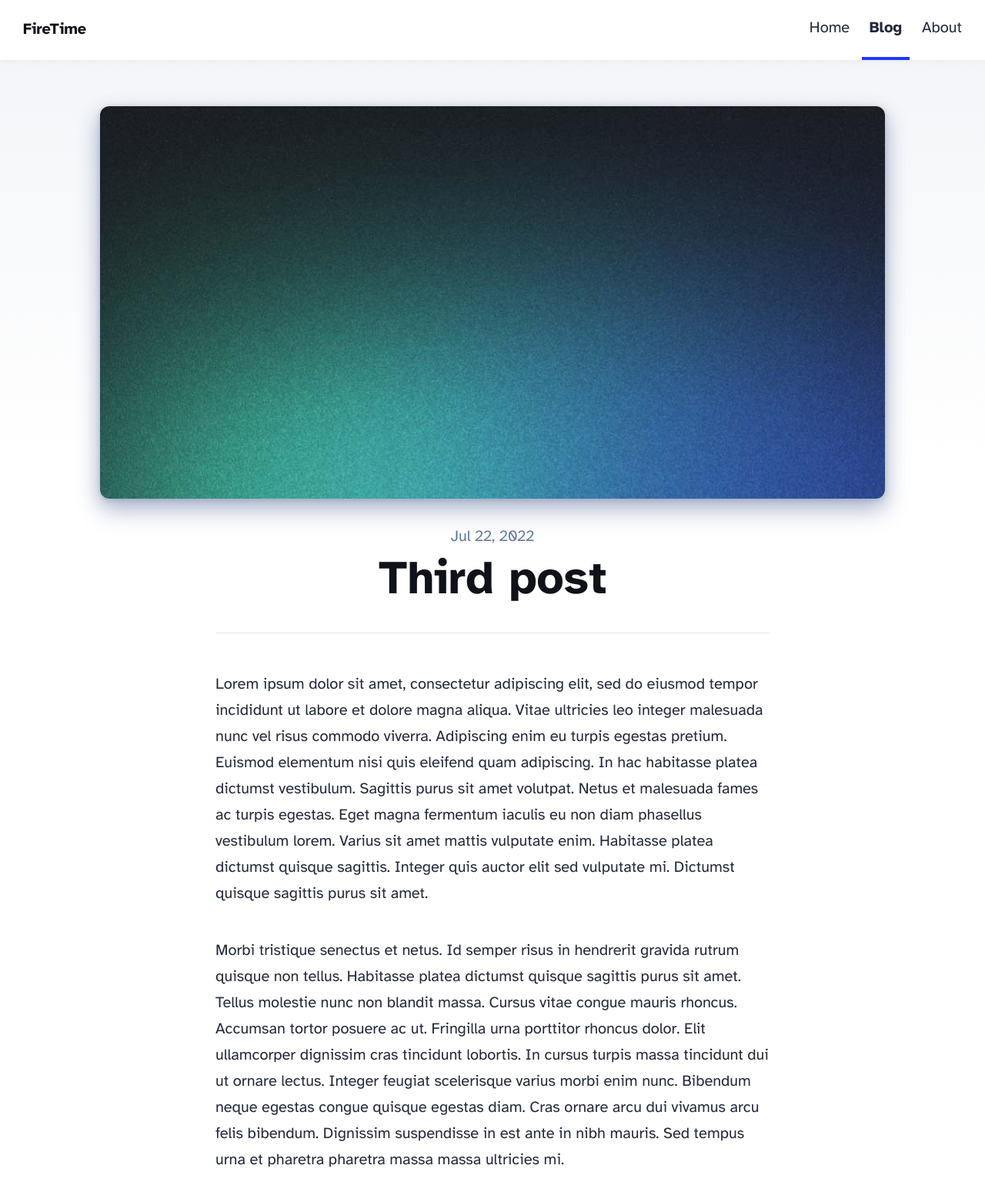
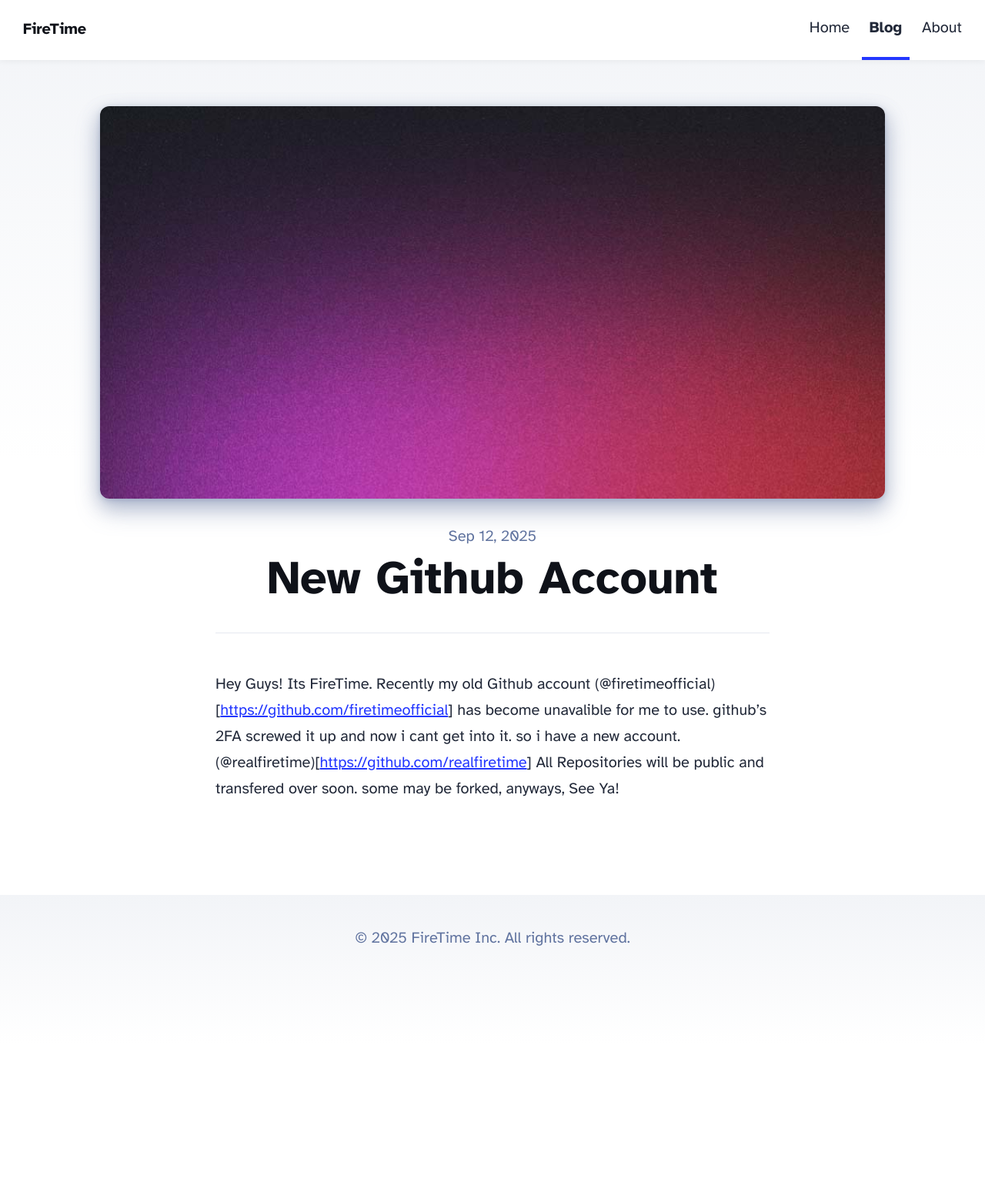
Before and after one commit to realfiretime/fire-blog, an Astro site: page /blog/third-post in a window 1280 px wide. Shown: the top 1562 px of the page at 77% size. After the commit the page ends 1357 px from the top, so only its background shows below. Built offline with nearby package versions, Linux system fonts and the light colour scheme; Astro itself is replaced by a stand-in of ours.

Commit message:
Update third-post.md

```diff
--- a/src/content/blog/third-post.md
+++ b/src/content/blog/third-post.md
@@ -1,16 +1,10 @@
 ---
-title: 'Third post'
-description: 'Lorem ipsum dolor sit amet'
-pubDate: 'Jul 22 2022'
-heroImage: '/blog-placeholder-2.jpg'
+title: 'New Github Account'
+description: 'Github Account Changed'
+pubDate: 'Sep 12 2025'
+heroImage: '/blog-placeholder-3.jpg'
 ---
 
-Lorem ipsum dolor sit amet, consectetur adipiscing elit, sed do eiusmod tempor incididunt ut labore et dolore magna aliqua. Vitae ultricies leo integer malesuada nunc vel risus commodo viverra. Adipiscing enim eu turpis egestas pretium. Euismod elementum nisi quis eleifend quam adipiscing. In hac habitasse platea dictumst vestibulum. Sagittis purus sit amet volutpat. Netus et malesuada fames ac turpis egestas. Eget magna fermentum iaculis eu non diam phasellus vestibulum lorem. Varius sit amet mattis vulputate enim. Habitasse platea dictumst quisque sagittis. Integer quis auctor elit sed vulputate mi. Dictumst quisque sagittis purus sit amet.
-
-Morbi tristique senectus et netus. Id semper risus in hendrerit gravida rutrum quisque non tellus. Habitasse platea dictumst quisque sagittis purus sit amet. Tellus molestie nunc non blandit massa. Cursus vitae congue mauris rhoncus. Accumsan tortor posuere ac ut. Fringilla urna porttitor rhoncus dolor. Elit ullamcorper dignissim cras tincidunt lobortis. In cursus turpis massa tincidunt dui ut ornare lectus. Integer feugiat scelerisque varius morbi enim nunc. Bibendum neque egestas congue quisque egestas diam. Cras ornare arcu dui vivamus arcu felis bibendum. Dignissim suspendisse in est ante in nibh mauris. Sed tempus urna et pharetra pharetra massa massa ultricies mi.
-
-Mollis nunc sed id semper risus in. Convallis a cras semper auctor neque. Diam sit amet nisl suscipit. Lacus viverra vitae congue eu consequat ac felis donec. Egestas integer eget aliquet nibh praesent tristique magna sit amet. Eget magna fermentum iaculis eu non diam. In vitae turpis massa sed elementum. Tristique et egestas quis ipsum suspendisse ultrices. Eget lorem dolor sed viverra ipsum. Vel turpis nunc eget lorem dolor sed viverra. Posuere ac ut consequat semper viverra nam. Laoreet suspendisse interdum consectetur libero id faucibus. Diam phasellus vestibulum lorem sed risus ultricies tristique. Rhoncus dolor purus non enim praesent elementum facilisis. Ultrices tincidunt arcu non sodales neque. Tempus egestas sed sed risus pretium quam vulputate. Viverra suspendisse potenti nullam ac tortor vitae purus faucibus ornare. Fringilla urna porttitor rhoncus dolor purus non. Amet dictum sit amet justo donec enim.
-
-Mattis ullamcorper velit sed ullamcorper morbi tincidunt. Tortor posuere ac ut consequat semper viverra. Tellus mauris a diam maecenas sed enim ut sem viverra. Venenatis urna cursus eget nunc scelerisque viverra mauris in. Arcu ac tortor dignissim convallis aenean et tortor at. Curabitur gravida arcu ac tortor dignissim convallis aenean et tortor. Egestas tellus rutrum tellus pellentesque eu. Fusce ut placerat orci nulla pellentesque dignissim enim sit amet. Ut enim blandit volutpat maecenas volutpat blandit aliquam etiam. Id donec ultrices tincidunt arcu. Id cursus metus aliquam eleifend mi.
-
-Tempus quam pellentesque nec nam aliquam sem. Risus at ultrices mi tempus imperdiet. Id porta nibh venenatis cras sed felis eget velit. Ipsum a arcu cursus vitae. Facilisis magna etiam tempor orci eu lobortis elementum. Tincidunt dui ut ornare lectus sit. Quisque non tellus orci ac. Blandit libero volutpat sed cras. Nec tincidunt praesent semper feugiat nibh sed pulvinar proin gravida. Egestas integer eget aliquet nibh praesent tristique magna.
+Hey Guys! Its FireTime.
+Recently my old Github account (@firetimeofficial)[https://github.com/firetimeofficial] has become unavalible for me to use. github's 2FA screwed it up and now i cant get into it. so i have a new account. (@realfiretime)[https://github.com/realfiretime]
+All Repositories will be public and transfered over soon. some may be forked, anyways, See Ya!
```
